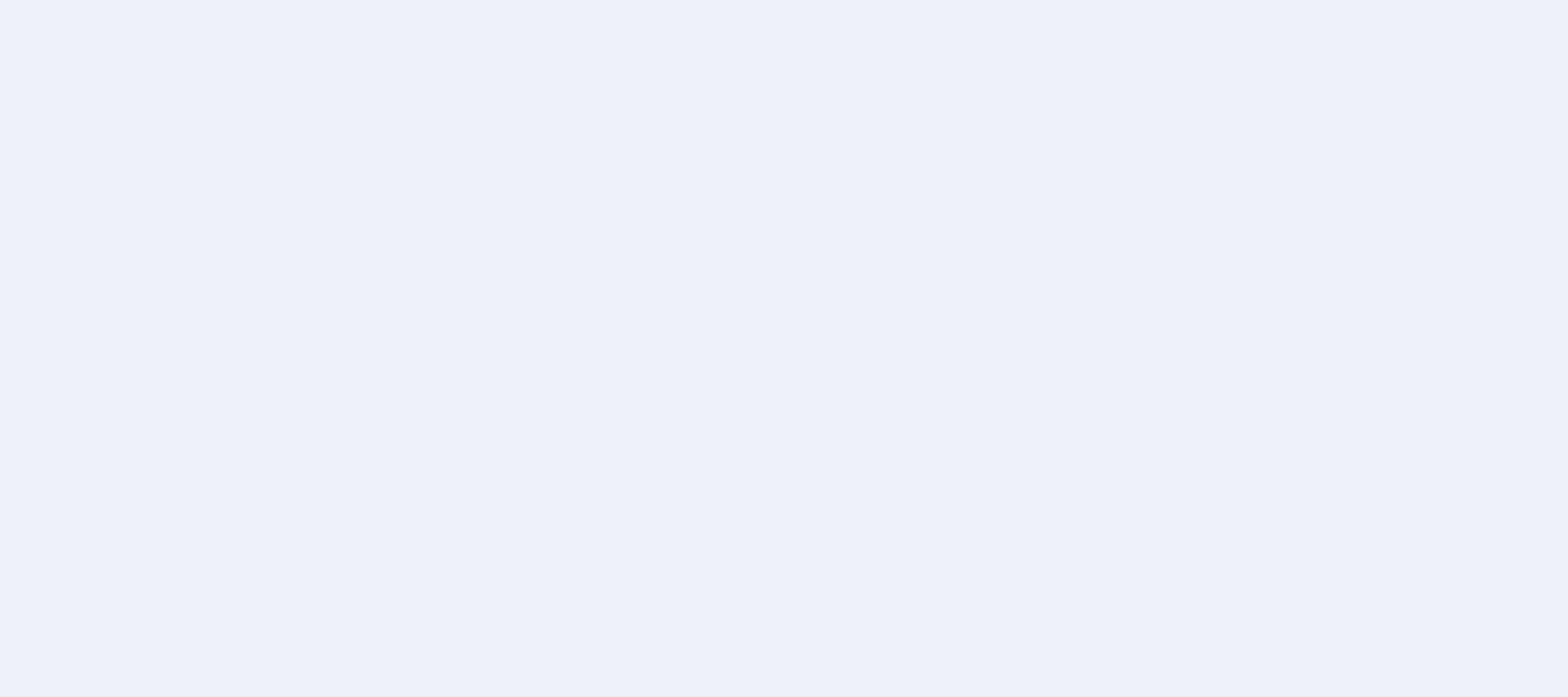
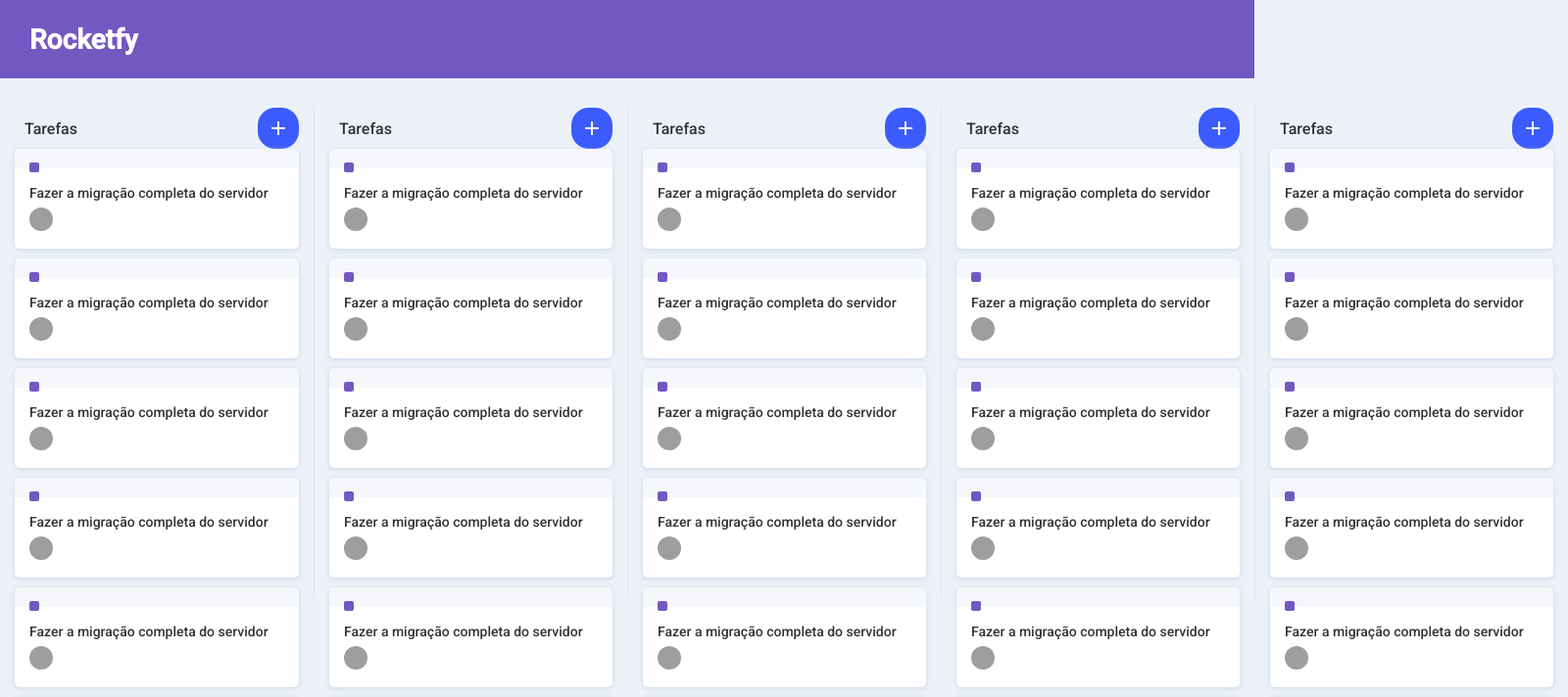
Before and after one commit to vitalves/rocketfy, a React (Create React App) app: page / in a window 1280 px wide. Shown: the top 712 px of the page at 98% size, 1600 px wide, since content can reach past the window. Built offline with nearby package versions, Linux system fonts and the light colour scheme; grey boxes are pictures that could not be loaded.

Commit message:
style initial

```diff
--- a/package.json
+++ b/package.json
@@ -9,6 +9,7 @@
     "react": "^16.12.0",
     "react-dom": "^16.12.0",
     "react-helmet": "^5.2.1",
+    "react-icons": "^3.8.0",
     "react-scripts": "3.3.0",
     "styled-components": "^4.4.1"
   },
--- a/src/App.js
+++ b/src/App.js
@@ -3,16 +3,21 @@ import { Helmet } from 'react-helmet';
 
 import GlobalStyle from './styles/global';
 
+import Header from './components/Header';
+import Board from './components/Board';
+
 function App() {
   return (
-    <div className="App">
+    <>
       <Helmet>
         <meta charSet="utf-8" />
         <title>Página inicial</title>
         <meta name="description" content="Um teste com Helmet" />
       </Helmet>
+      <Header />
+      <Board />
       <GlobalStyle />
-    </div>
+    </>
   );
 }
 
--- /dev/null
+++ b/src/components/Board/index.js
@@ -0,0 +1,17 @@
+import React from 'react';
+
+import { Container } from './styles';
+
+import List from '../List';
+
+export default function Board() {
+  return (
+    <Container>
+      <List />
+      <List />
+      <List />
+      <List />
+      <List />
+    </Container>
+  );
+}
--- /dev/null
+++ b/src/components/Board/styles.js
@@ -0,0 +1,8 @@
+import styled from 'styled-components';
+
+export const Container = styled.div`
+  display: flex;
+
+  padding: 30px 0;
+  height: calc(80% - 80px);
+`;
--- /dev/null
+++ b/src/components/Card/index.js
@@ -0,0 +1,18 @@
+import React from 'react';
+
+import { Container, Label } from './styles';
+
+export default function Board() {
+  return (
+    <Container>
+      <header>
+        <Label color="#7159c1" />
+      </header>
+      <p>Fazer a migração completa do servidor</p>
+      <img
+        src="https://api.adorable.io/avatars/285/abott@adorable.png"
+        alt="card img"
+      />
+    </Container>
+  );
+}
--- /dev/null
+++ b/src/components/Card/styles.js
@@ -0,0 +1,38 @@
+import styled from 'styled-components';
+
+export const Container = styled.div`
+  position: relative;
+  background: #fff;
+  border-radius: 5px;
+  margin-bottom: 10px;
+  padding: 15px;
+  box-shadow: 0 1px 4px 0 rgba(192, 208, 230, 0.8);
+  border-top: 20px solid rgba(230, 236, 245, 0.4);
+  cursor: grab;
+
+  header {
+    position: absolute;
+    top: -22px;
+    left: 15px;
+  }
+
+  p {
+    font-weight: 500;
+    line-height: 20px;
+  }
+
+  img {
+    width: 24px;
+    height: 24px;
+    border-radius: 50%;
+    margin-top: 5px;
+  }
+`;
+
+export const Label = styled.span`
+  width: 10px;
+  height: 10px;
+  border-radius: 2px;
+  display: inline-block;
+  background: ${props => props.color};
+`;
--- /dev/null
+++ b/src/components/Header/index.js
@@ -0,0 +1,11 @@
+import React from 'react';
+
+import { Container } from './styles';
+
+export default function Header() {
+  return (
+    <Container>
+      <h1>Rocketfy</h1>
+    </Container>
+  );
+}
--- /dev/null
+++ b/src/components/Header/styles.js
@@ -0,0 +1,11 @@
+import styled from 'styled-components';
+
+export const Container = styled.div`
+  height: 80px;
+  padding: 0 30px;
+  background: #7159c1;
+  color: #fff;
+
+  display: flex;
+  align-items: center;
+`;
--- /dev/null
+++ b/src/components/List/index.js
@@ -0,0 +1,28 @@
+import React from 'react';
+import { MdAdd } from 'react-icons/md';
+
+import { Container } from './styles';
+
+import Card from '../Card';
+
+export default function Board() {
+  return (
+    <Container>
+      <header>
+        <h2>Tarefas</h2>
+        <button type="button">
+          <MdAdd size={24} color="#fff" />
+        </button>
+      </header>
+      <ul>
+        <Card />
+        <Card />
+        <Card />
+        <Card />
+        <Card />
+        <Card />
+        <Card />
+      </ul>
+    </Container>
+  );
+}
--- /dev/null
+++ b/src/components/List/styles.js
@@ -0,0 +1,41 @@
+import styled from 'styled-components';
+
+export const Container = styled.div`
+  padding: 0 15px;
+  height: 100%;
+
+  flex: 0 0 320px;
+
+  & + div {
+    border-left: 1px solid rgba(0, 0, 0, 0.05);
+  }
+
+  header {
+    display: flex;
+    justify-content: space-between;
+    align-items: center;
+    height: 42px;
+
+    h2 {
+      font-weight: 500;
+      font-size: 16px;
+      padding: 0 10px;
+    }
+
+    button {
+      height: 42px;
+      width: 42px;
+      border-radius: 18px;
+      background: #3b5bfd;
+      border: 0;
+      display: flex;
+      align-items: center;
+      justify-content: center;
+      cursor: pointer;
+    }
+
+    ul {
+      margin-top: 30px;
+    }
+  }
+`;
```
Also changed, not shown: .eslintrc.js, 1 other file (tests, documents, lock files or other folders).
